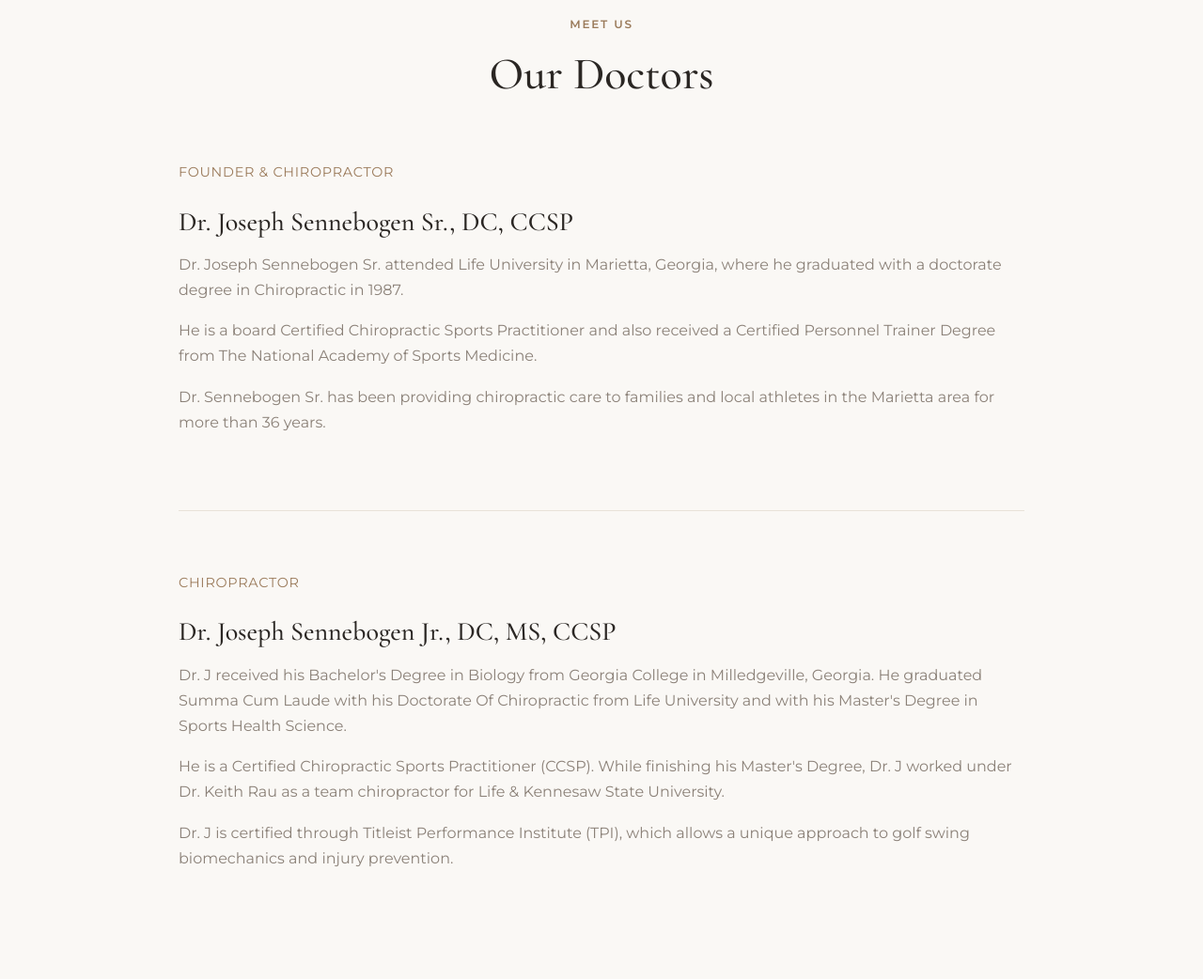
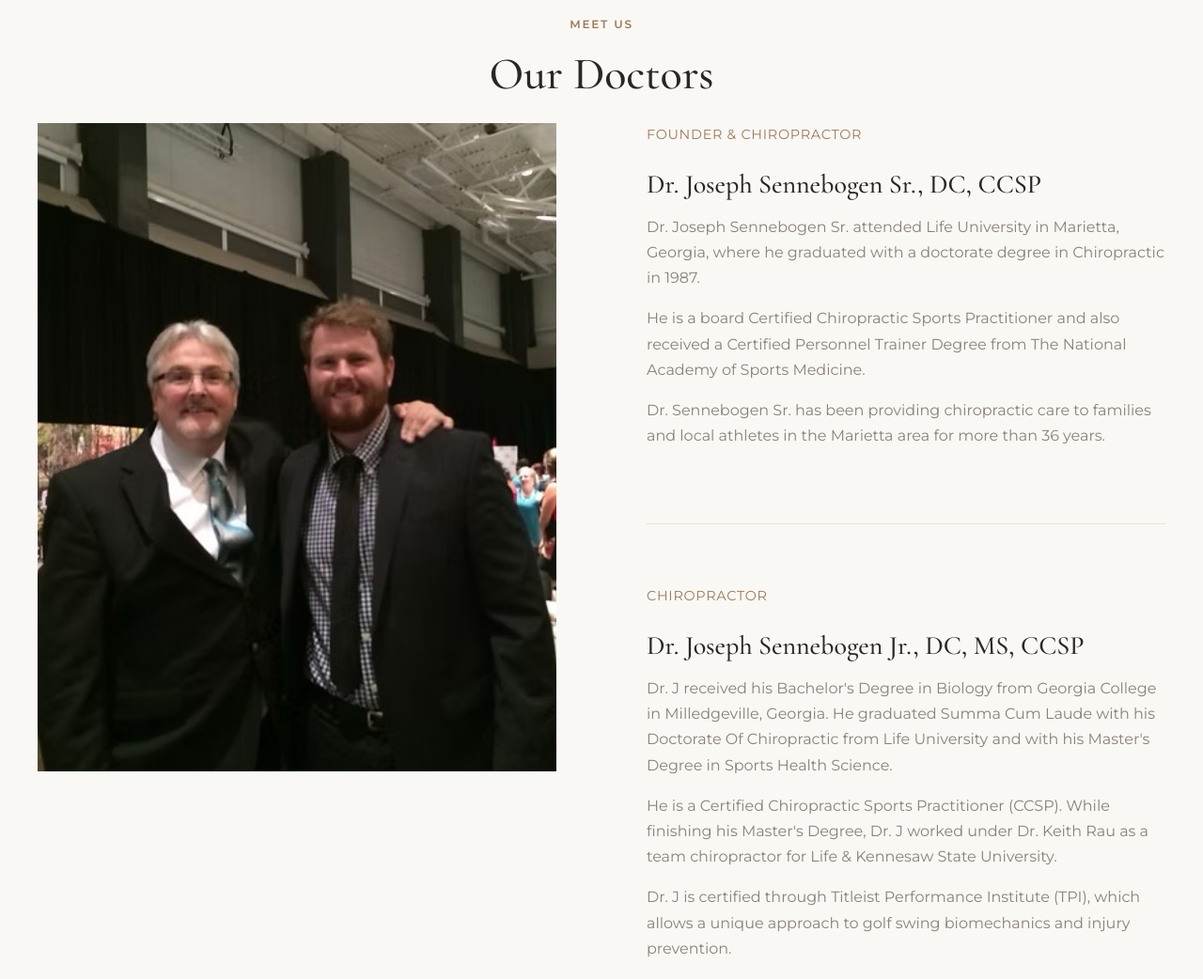
Before and after one commit to exileskim/village-green-chiro-new, a plain HTML site: page index.html in a window 1280 px wide. Shown: the part 2020-3062 px from the top of the page at 94% size. Drawn offline with nearby package versions, Linux system fonts and the light colour scheme.

Commit message:
Add team photo and update Meet Us section layout

```diff
--- a/css/style.css
+++ b/css/style.css
@@ -469,15 +469,45 @@ p {
 .team-header {
     text-align: center;
     max-width: 600px;
-    margin: 0 auto var(--space-xl);
+    margin: 0 auto;
 }
 
 .team-list {
     display: flex;
     flex-direction: column;
     gap: var(--space-xl);
-    max-width: 900px;
-    margin: 0 auto;
+}
+
+.team-content {
+    display: grid;
+    grid-template-columns: 1fr 1fr;
+    gap: var(--space-2xl);
+    align-items: start;
+}
+
+.team-image .image-frame {
+    aspect-ratio: 4 / 5;
+    /* Matches About image ratio */
+    background-color: var(--color-sand);
+    position: relative;
+    overflow: hidden;
+}
+
+.team-image .image-frame img {
+    width: 100%;
+    height: 100%;
+    object-fit: cover;
+}
+
+.team-image .image-frame::before {
+    content: '';
+    position: absolute;
+    top: var(--space-md);
+    left: var(--space-md);
+    right: calc(var(--space-md) * -1);
+    bottom: calc(var(--space-md) * -1);
+    border: 2px solid var(--color-accent);
+    z-index: -1;
 }
 
 .team-member {
@@ -792,11 +822,13 @@ p {
         order: -1;
     }
 
-    .about-inner {
+    .about-inner,
+    .team-content {
         grid-template-columns: 1fr;
     }
 
-    .about-image {
+    .about-image,
+    .team-image {
         order: -1;
     }
 
--- a/index.html
+++ b/index.html
@@ -172,20 +172,28 @@
         </div>
     </section>
 
-    <!-- Meet Us -->
     <section id="team" class="section team">
         <div class="team-inner">
             <div class="team-header">
                 <p class="section-label">Meet Us</p>
                 <h2 class="section-title">Our Doctors</h2>
             </div>
+            <div class="team-content">
+                <div class="team-image">
+                    <div class="image-frame">
+                        <img src="assets/doctors_team.jpg"
+                            alt="Dr. Joseph Sennebogen Sr. and Dr. Joseph Sennebogen Jr. together">
+                    </div>
+                </div>
                 <div class="team-list">
                     <article class="team-member">
                         <span class="team-bg">Founder & Chiropractor</span>
                         <h3>Dr. Joseph Sennebogen Sr., DC, CCSP</h3>
-                    <p>Dr. Joseph Sennebogen Sr. attended Life University in Marietta, Georgia, where he graduated with
+                        <p>Dr. Joseph Sennebogen Sr. attended Life University in Marietta, Georgia, where he graduated
+                            with
                             a doctorate degree in Chiropractic in 1987.</p>
-                    <p>He is a board Certified Chiropractic Sports Practitioner and also received a Certified Personnel
+                        <p>He is a board Certified Chiropractic Sports Practitioner and also received a Certified
+                            Personnel
                             Trainer Degree from The National Academy of Sports Medicine.</p>
                         <p>Dr. Sennebogen Sr. has been providing chiropractic care to families and local athletes in the
                             Marietta area for more than 36 years.</p>
@@ -194,15 +202,21 @@
                     <article class="team-member">
                         <span class="team-bg">Chiropractor</span>
                         <h3>Dr. Joseph Sennebogen Jr., DC, MS, CCSP</h3>
-                    <p>Dr. J received his Bachelor's Degree in Biology from Georgia College in Milledgeville, Georgia.
-                        He graduated Summa Cum Laude with his Doctorate Of Chiropractic from Life University and with
+                        <p>Dr. J received his Bachelor's Degree in Biology from Georgia College in Milledgeville,
+                            Georgia.
+                            He graduated Summa Cum Laude with his Doctorate Of Chiropractic from Life University and
+                            with
                             his Master's Degree in Sports Health Science.</p>
-                    <p>He is a Certified Chiropractic Sports Practitioner (CCSP). While finishing his Master's Degree,
-                        Dr. J worked under Dr. Keith Rau as a team chiropractor for Life & Kennesaw State University.
+                        <p>He is a Certified Chiropractic Sports Practitioner (CCSP). While finishing his Master's
+                            Degree,
+                            Dr. J worked under Dr. Keith Rau as a team chiropractor for Life & Kennesaw State
+                            University.
                         </p>
-                    <p>Dr. J is certified through Titleist Performance Institute (TPI), which allows a unique approach
+                        <p>Dr. J is certified through Titleist Performance Institute (TPI), which allows a unique
+                            approach
                             to golf swing biomechanics and injury prevention.</p>
                     </article>
+                </div>
             </div>
         </div>
     </section>
```
Also changed, not shown: assets/doctors_team.jpg (added), 1 other file. Lines whose indentation alone changed are shown as unchanged.
